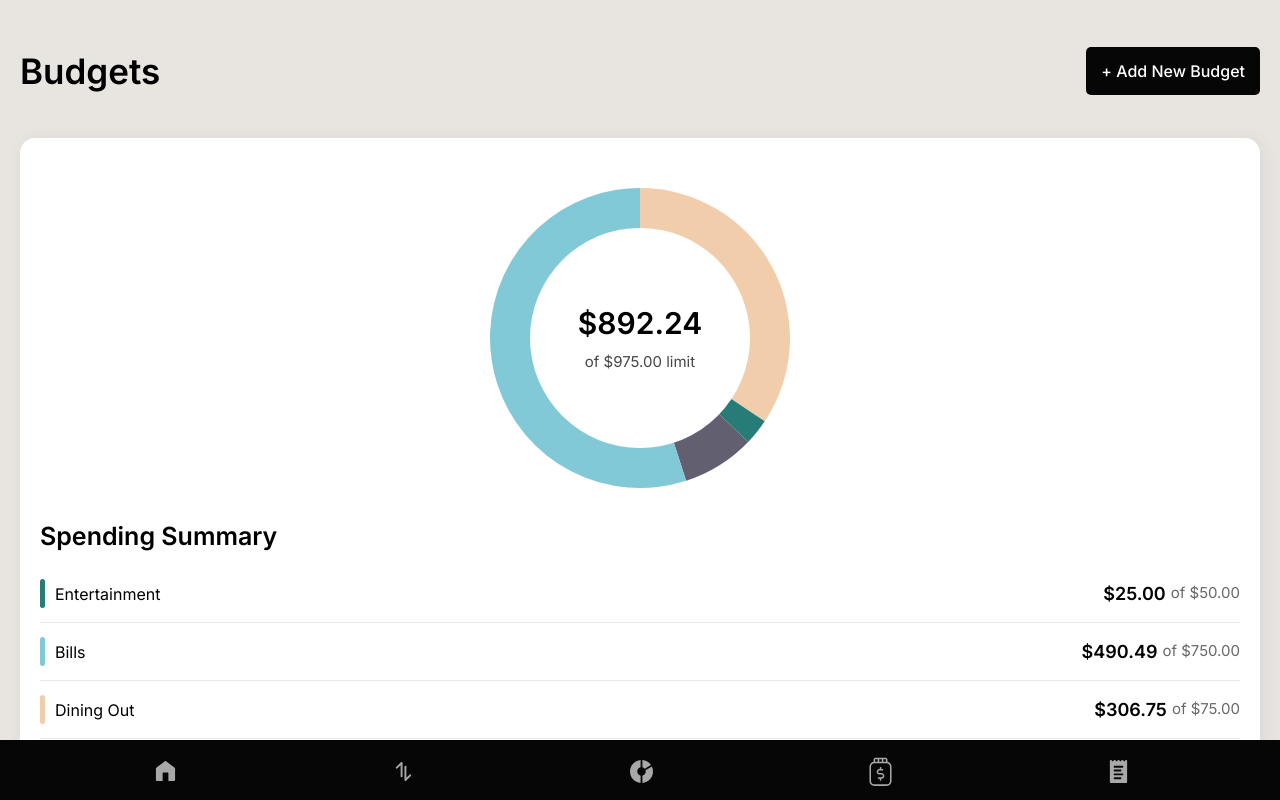
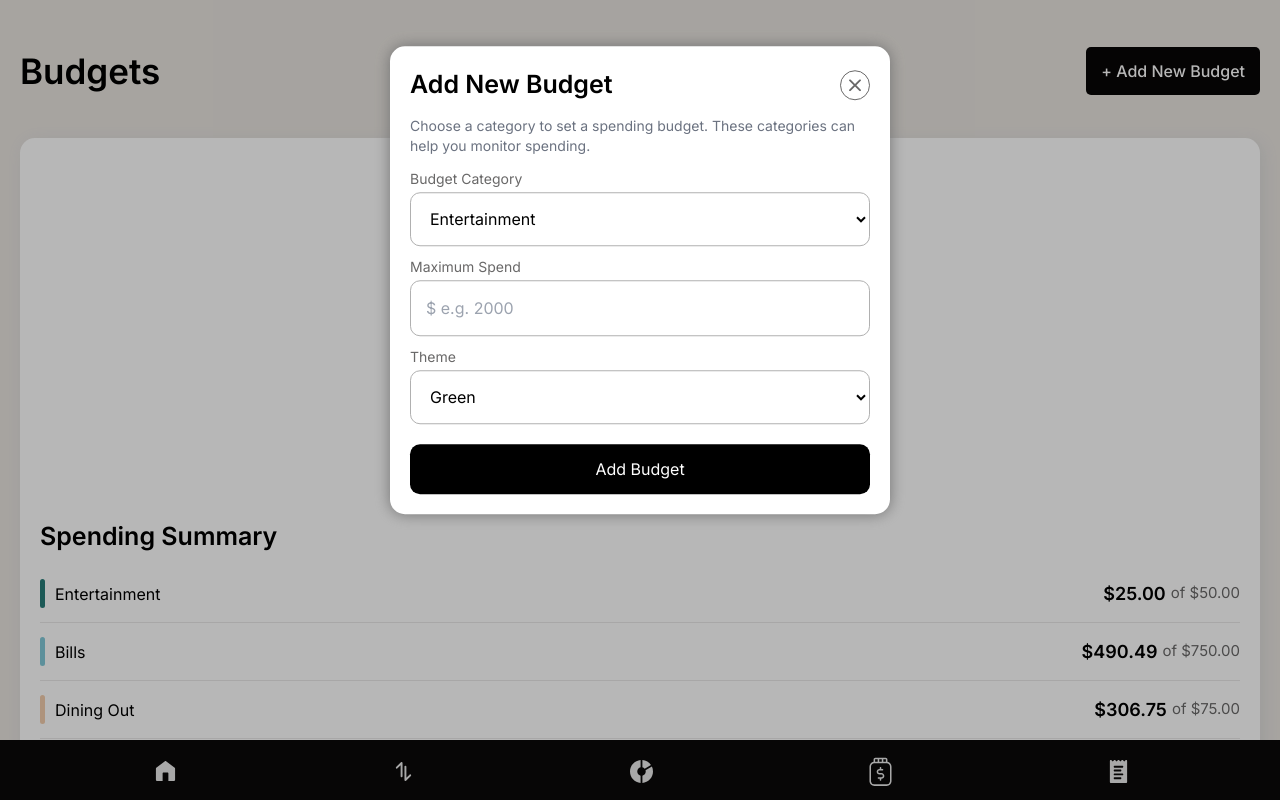
Before and after one commit to Alen-Gebles/vaulta-finance-app, a Next.js app: page /path/budgets in a window 1280 px wide. Both pictures are taken after a click on the button "+ Add New Budget". Shown: the top 800 px of the page. Built offline with nearby package versions, Linux system fonts and the light colour scheme.

Commit message:
Adding new Budget WORKS!!!

```diff
--- a/app/path/budgets/budgets.css
+++ b/app/path/budgets/budgets.css
@@ -304,14 +304,13 @@
 /*/////////////NEW BUDGET/////////////////*/
   .dimScreen{
     position: fixed;
-    top: 50%;
+    top: 35%;
     left: 50%;
     transform: translate(-50%, -50%);
     width: 10000px;
     height: 10000px;
     background-color: #00000048 !important;
     z-index: 1000;
-    pointer-events: none;
     transition: 300ms;
   }
   .newBudget{
@@ -319,17 +318,68 @@
     top: 50%;
     left: 50%;
     transform: translate(-50%, -50%);
-    width: 100%;
+    width: calc(100vw - 40px);
     max-width: 500px;
+    min-width: auto;
     min-height: 400px;
     height: fit-content;
     background-color: white;
     z-index: 200000;
     border-radius: 15px;
     box-shadow: 0px 0px 15px rgb(114, 114, 114);
-    transition: 300ms;
+    transition: opacity 300ms;
+    padding: 20px;
   }
-
+  .newBudget h1{
+    font-size: 25px;
+    font-weight: 600;
+  }
+  .newBudget .newHeadlineBtn{
+    display: flex;
+    align-items: center;
+    justify-content: center;
+    height: 30px;
+    width: 30px;
+    border-radius: 100vh;
+    border: 1px solid #696868;
+    cursor: pointer;
+    z-index: 100;
+  }
+  .newBudget button svg{
+    width: 12px;
+    height: 12px;
+  }
+  .categoryDropdown{
+    position: relative;
+    width: 100%;
+    padding: 15px;
+    background-color: transparent;
+    border-radius: 10px;
+    border: 1px solid #b0b0b0;
+    margin-bottom: 10px;
+  }
+  .budgetlabel{
+    font-size: 14px;
+    color: #696868;
+    margin-bottom: 3px;
+  }
+  .categoryDropdown option{
+    position: relative;
+    padding-block: 10px;
+    cursor: pointer;
+    z-index: 100;
+  }
+  .addBudgetBtn{
+    width: 100%;
+    height: 50px;
+    background-color: black;
+    color: white;
+    border-radius: 10px;
+    margin-top: 10px
+  }
+  .addBudgetBtn:hover{
+    background-color: rgb(42, 42, 42);
+  }
 /*//////////////////////////*/
 
 @media (max-width: 1324px){
@@ -347,4 +397,5 @@
     top: 0px;
     width: 100%;
   }
+
 }
--- a/app/path/budgets/page.jsx
+++ b/app/path/budgets/page.jsx
@@ -7,7 +7,10 @@ export default function Page() {
   const [data, setData] = useState(null);
   const [activePopup, setActivePopup] = useState(null);
   const [categories, setCategories] = useState([]);
-  const [catInput, setCatInput] = useState(true)
+  const [catInput, setCatInput] = useState(false)
+  const [input, setInput] = useState('');
+  const [categoryInput, setCategoryInput] = useState();
+  const [colorInput, setColorInput] = useState('');
 
   useEffect(() => {
     const fetchData = async () => {
@@ -27,7 +30,7 @@ export default function Page() {
 
   const updateCategories = (data) => {
     const budgetsPerCategory = calculateCategoryBudgets(data.budgets);
-    setCategories(Object.entries(budgetsPerCategory).slice(0, 4));
+    setCategories(Object.entries(budgetsPerCategory));
   };
 
   const calculateCategoryBudgets = (budgets) =>
@@ -61,7 +64,6 @@ export default function Page() {
 
   const budgetsPerCategory = calculateCategoryBudgets(data.budgets);
   const selectedCategories = Object.keys(budgetsPerCategory)
-    .slice(0, 4)
     .reduce((acc, category) => ({ ...acc, [category]: true }), {});
 
   const spendingInSelectedCategories = calculateSpendingInCategories(
@@ -88,13 +90,97 @@ export default function Page() {
     const toggleModule = () => {
       setCatInput(prevState => !prevState);
     };
+    const categoriesMenu = [
+      "Entertainment", "Bills", "Groceries", "Dining Out", "Transportation",
+      "Personal Care", "Education", "Lifestyle", "Shopping", "General"
+    ];
+    const themes = [
+      { color: "#277C78", name: "Green" },
+      { color: "#F2CDAC", name: "Yellow" },
+      { color: "#82C9D7", name: "Cyan" },
+      { color: "#626070", name: "Navy" },
+      { color: "#FF0000", name: "Red" },
+      { color: "#800080", name: "Purple" },
+      { color: "#40E0D0", name: "Turquoise" },
+      { color: "#A52A2A", name: "Brown" },
+      { color: "#FF00FF", name: "Magenta" },
+      { color: "#0000FF", name: "Blue" },
+      { color: "#808080", name: "Grey" },
+      { color: "#4B5320", name: "Army" },
+      { color: "#FFC0CB", name: "Pink" },
+      { color: "#FFA500", name: "Orange" }
+    ];
+    const handleInputChange = (event) => {
+      setInput(event.target.value);
+    };
+    const handleCategoryChange = (event) => {
+      setCategoryInput(event.target.value);
+    };
+    const handleColorChange = (event) => {
+      setColorInput(event.target.value);
+    };
 
+    const addNewBudget = () => {
+      if (!categoryInput || !input || !colorInput) {
+        alert("Please fill out all fields before adding a budget.");
+        return;
+      }
+
+      const newBudget = {
+        category: categoryInput,
+        maximum: parseFloat(input),
+        theme: colorInput
+      };
+
+      setCategories((prevCategories) => {
+        const updatedCategories = [...prevCategories, [categoryInput, newBudget]];
+        // Ensure to sort or update the categories as needed
+        return updatedCategories;
+      });
+
+      setData((prevData) => ({
+        ...prevData,
+        budgets: [...prevData.budgets, newBudget]
+      }));
+
+      setCategoryInput('');
+      setInput('');
+      setColorInput('');
+      setCatInput(false);
+    };
   /*/////////////////////////////////////////////////*/
 
   return (
     <section className="budgetSection">
-      <div className={`dimScreen ${!catInput ? 'opacity-0' : 'opacity-100'}`}>
-          <div className={`newBudget ${!catInput ? 'opacity-0' : 'opacity-100'}`}></div>
+      <div className={`dimScreen ${!catInput ? 'hidden' : 'flex'}`}>
+          <div className={`newBudget ${!catInput ? 'opacity-0' : 'opacity-100'}`}>
+            <div className='w-full flex justify-between items-center newHeadline'>
+              <h1>Add New Budget</h1>
+              <button className='newHeadlineBtn' onClick={() => toggleModule()}><svg fill="#696868" height="64px" width="64px" version="1.1" id="Layer_1" viewBox="0 0 492 492"><g id="SVGRepo_bgCarrier" stroke-width="0"></g><g id="SVGRepo_tracerCarrier" stroke-linecap="round" stroke-linejoin="round"></g><g id="SVGRepo_iconCarrier"> <g> <g> <path d="M300.188,246L484.14,62.04c5.06-5.064,7.852-11.82,7.86-19.024c0-7.208-2.792-13.972-7.86-19.028L468.02,7.872 c-5.068-5.076-11.824-7.856-19.036-7.856c-7.2,0-13.956,2.78-19.024,7.856L246.008,191.82L62.048,7.872 c-5.06-5.076-11.82-7.856-19.028-7.856c-7.2,0-13.96,2.78-19.02,7.856L7.872,23.988c-10.496,10.496-10.496,27.568,0,38.052 L191.828,246L7.872,429.952c-5.064,5.072-7.852,11.828-7.852,19.032c0,7.204,2.788,13.96,7.852,19.028l16.124,16.116 c5.06,5.072,11.824,7.856,19.02,7.856c7.208,0,13.968-2.784,19.028-7.856l183.96-183.952l183.952,183.952 c5.068,5.072,11.824,7.856,19.024,7.856h0.008c7.204,0,13.96-2.784,19.028-7.856l16.12-16.116 c5.06-5.064,7.852-11.824,7.852-19.028c0-7.204-2.792-13.96-7.852-19.028L300.188,246z"></path> </g> </g> </g></svg></button>
+            </div>
+            <p className='text-gray-500 text-sm mt-3 mb-3'>Choose a category to set a spending budget. These categories can help you monitor spending.</p>
+
+            <p className='budgetlabel'>Budget Category</p>
+            <select name="category" className="categoryDropdown" onChange={handleCategoryChange}>
+              {categoriesMenu.map(category => (
+                <option key={category} value={category}>{category}</option>
+              ))}
+            </select>
+
+            <p className='budgetlabel'>Maximum Spend</p>
+            <input value={input} onChange={handleInputChange} className="categoryDropdown" type="text" placeholder='$ e.g. 2000' />
+
+            <p className='budgetlabel'>Theme</p>
+            <select name="theme" className="categoryDropdown" onChange={handleColorChange}>
+              {themes.map(({ color, name }) => (
+                <option className='catOption' key={color} value={color}>
+                  {name}
+                </option>
+              ))}
+            </select>
+
+            <button className='addBudgetBtn' onClick={addNewBudget}>Add Budget</button>
+          </div>
       </div>
 
 
--- a/app/path/transactions/page.jsx
+++ b/app/path/transactions/page.jsx
@@ -119,6 +119,10 @@ export default function Page() {
                 <option value="Dining Out">Dining Out</option>
                 <option value="Transportation">Transportation</option>
                 <option value="Personal Care">Personal Care</option>
+                <option value="Education">Education</option>
+                <option value="Lifestyle">Lifestyle</option>
+                <option value="Shopping">Shopping</option>
+                <option value="General">General</option>
               </select>
             </div>
           </div>
```
Lines whose indentation alone changed are shown as unchanged.
